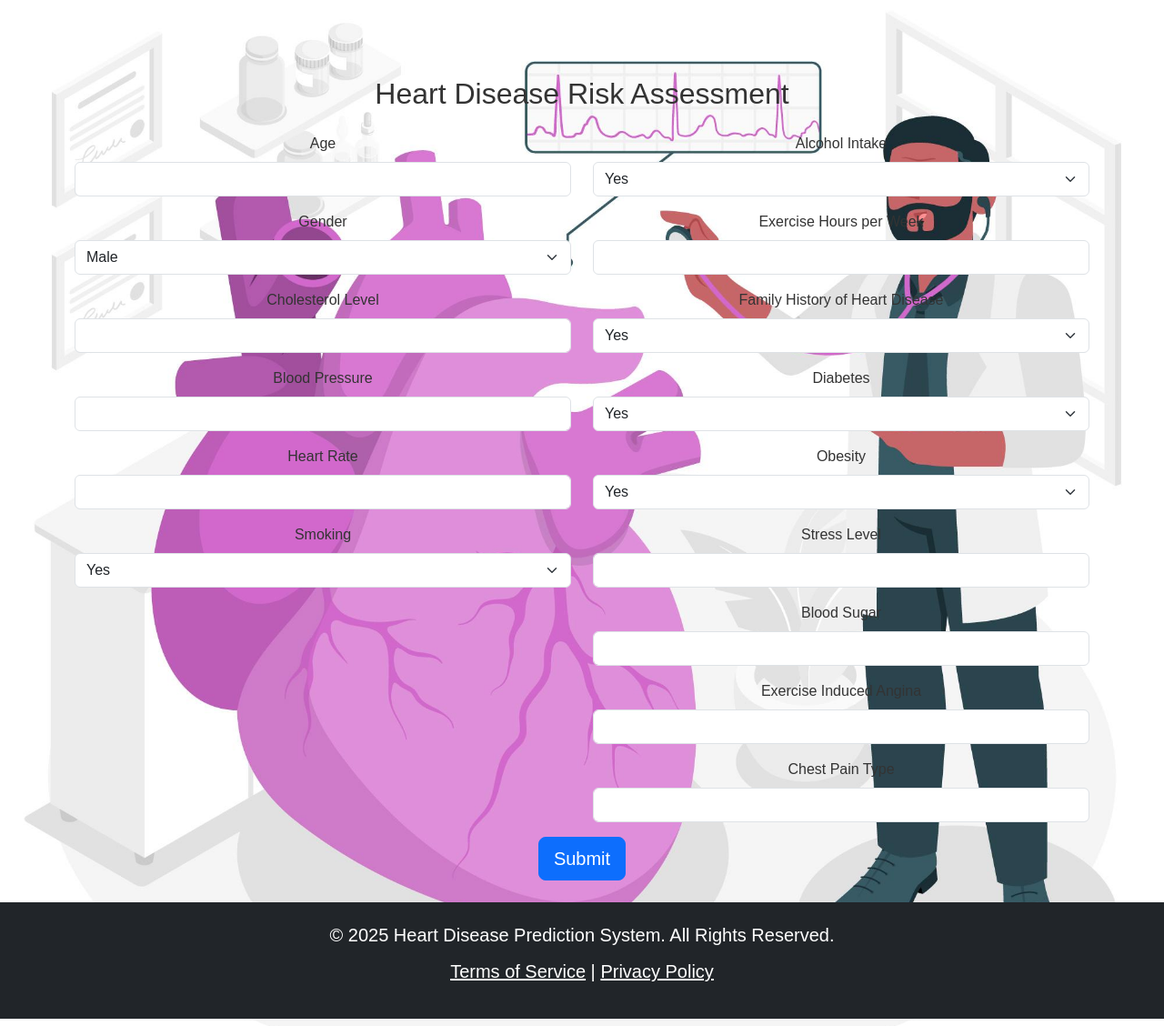
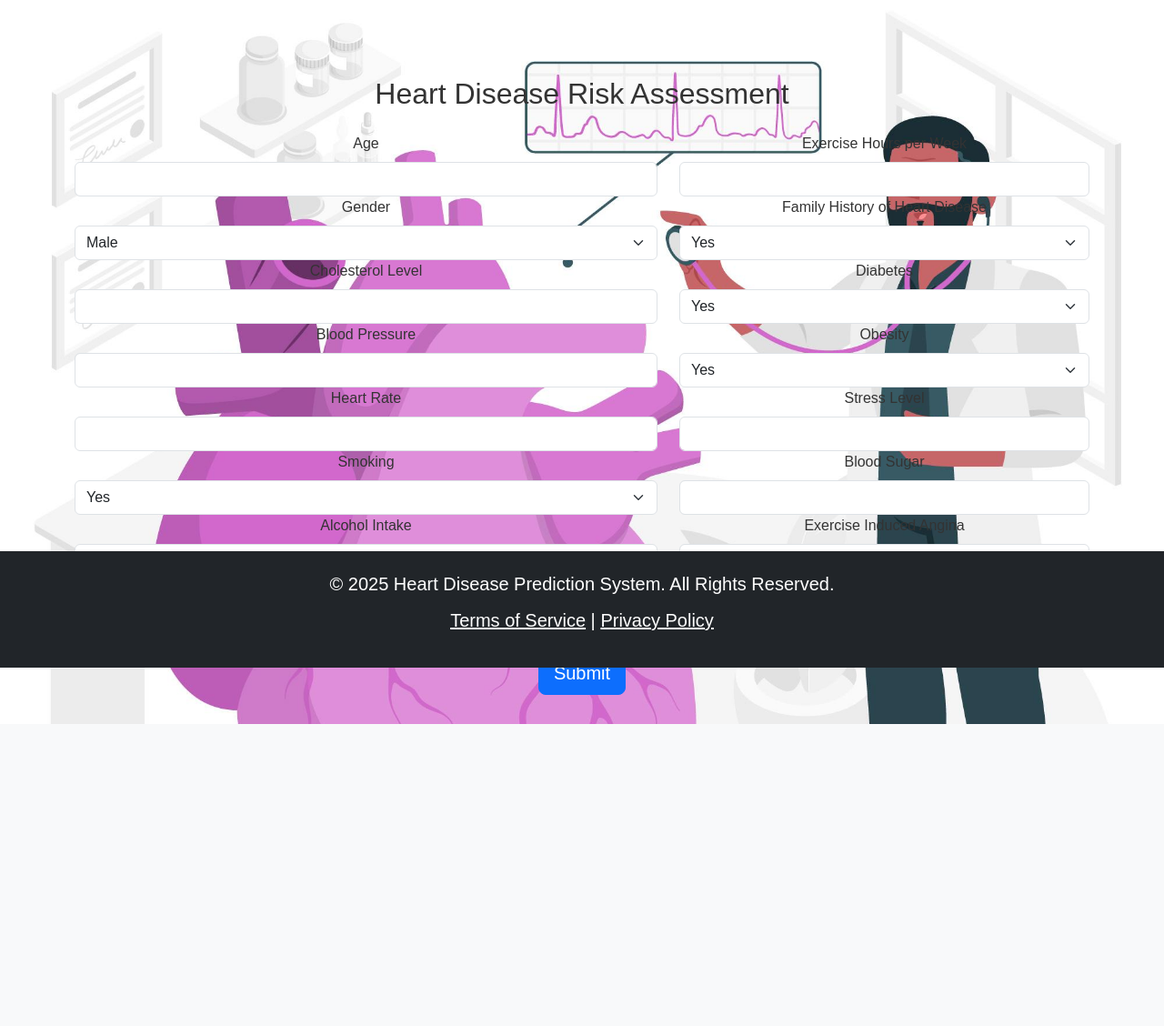
Before and after one commit to Atahm653/Project, a Django app: page /risk in a window 1280 px wide. Shown: the part 66-1194 px from the top of the page at 91% size. After the commit the page ends 862 px from the top, so only its background shows below. Run offline with Django 5.2, Linux system fonts and the light colour scheme; parts of the project's set-up code (start-up, migrations or seed data) failed here and were passed over; some libraries are stand-ins or nearby versions.

Commit message:
Additions

```diff
--- a/Static/css/main.css
+++ b/Static/css/main.css
@@ -11,3 +11,8 @@ body{
     color: #333;
     text-align: center;
 }
+footer{
+    position:fixed;
+    bottom:0;
+    width:100%;
+}
--- /dev/null
+++ b/Static/css/risk_assessment.css
@@ -0,0 +1,7 @@
+.row{
+    display: flex;
+    flex-direction: row;
+    justify-content: space-between;
+    margin-bottom: 10px;
+    margin-top: 10px;
+}
--- a/predictor/templates/features/risk_assessment.html
+++ b/predictor/templates/features/risk_assessment.html
@@ -1,7 +1,10 @@
 {% extends 'features/main.html' %}
+
+{% load static %}
 
 {% block content %}
 
+<link rel="stylesheet" href="{% static 'css/risk_assessment.css' %}">
 
 <!-- Risk Assessment Page -->
 <div class="container mt-5">
@@ -12,85 +15,85 @@
         {% csrf_token %}
 
         <div class="row">
-            <div class="col-md-6">
-                <div class="mb-3">
+            <div class="col-md-7">
+                <div class="input-box">
                     <label for="age" class="form-label">Age</label>
                     <input type="number" class="form-control" id="age" name="age" required>
                 </div>
-                <div class="mb-3">
+                <div class="input-box">
                     <label for="gender" class="form-label">Gender</label>
                     <select class="form-select" id="gender" name="gender" required>
                         <option value="1">Male</option>
                         <option value="0">Female</option>
                     </select>
                 </div>
-                <div class="mb-3">
+                <div class="input-box">
                     <label for="cholesterol" class="form-label">Cholesterol Level</label>
                     <input type="number" class="form-control" id="cholesterol" name="cholesterol" required>
                 </div>
-                <div class="mb-3">
+                <div class="input-box">
                     <label for="blood_pressure" class="form-label">Blood Pressure</label>
                     <input type="number" class="form-control" id="blood_pressure" name="blood_pressure" required>
                 </div>
-                <div class="mb-3">
+                <div class="input-box">
                     <label for="heart_rate" class="form-label">Heart Rate</label>
                     <input type="number" class="form-control" id="heart_rate" name="heart_rate" required>
                 </div>
-                <div class="mb-3">
+                <div class="input-box">
                     <label for="smoking" class="form-label">Smoking</label>
                     <select class="form-select" id="smoking" name="smoking" required>
                         <option value="1">Yes</option>
                         <option value="0">No</option>
                     </select>
                 </div>
-            </div>
-
-            <div class="col-md-6">
-                <div class="mb-3">
+                <div class="input-box">
                     <label for="alcohol_intake" class="form-label">Alcohol Intake</label>
-                    <select class="form-select" id="alcohol" name="alcohol" required>
+                    <select class="form-select" id="alcohol_intake" name="alcohol_intake" required>
                         <option value="1">Yes</option>
                         <option value="0">No</option>
                     </select>
                 </div>
-                <div class="mb-3">
+            </div>
+
+            <div class="col-md-5">
+                <div class="input-box">
                     <label for="exercise_hours" class="form-label">Exercise Hours per Week</label>
                     <input type="number" class="form-control" id="exercise_hours" name="exercise_hours" required>
                 </div>
-                <div class="mb-3">
+                <div class="input-box">
                     <label for="family_history" class="form-label">Family History of Heart Disease</label>
                     <select class="form-select" id="family_history" name="family_history" required>
                         <option value="1">Yes</option>
                         <option value="0">No</option>
                     </select>
                 </div>
-                <div class="mb-3">
+                <div class="input-box">
                     <label for="diabetes" class="form-label">Diabetes</label>
                     <select class="form-select" id="diabetes" name="diabetes" required>
                         <option value="1">Yes</option>
                         <option value="0">No</option>
                     </select>
                 </div>
-                <div class="mb-3">
+                <div class="input-box">
                     <label for="obesity" class="form-label">Obesity</label>
                     <select class="form-select" id="obesity" name="obesity" required>
                         <option value="1">Yes</option>
                         <option value="0">No</option>
                     </select>
                 </div>
-                <div class="mb-3">
+                <div class="input-box">
                     <label for="stress_level" class="form-label">Stress Level</label>
                     <input type="number" class="form-control" id="stress_level" name="stress_level" required>
                 </div>
-                <div class="mb-3">
+                <div class="input-box">
                     <label for="blood_sugar" class="form-label">Blood Sugar</label>
                     <input type="number" class="form-control" id="blood_sugar" name="blood_sugar" required>
                 </div>
-                <div class="mb-3">
+                <div class="input-box">
                     <label for="exercise_induced_angina" class="form-label">Exercise Induced Angina</label>
                     <input type="number" class="form-control" id="exercise_induced_angina" name="exercise_induced_angina" required>
                 </div>
-                <div class="mb-3">
+                <div class="input-box" >
                     <label for="chest_pain_type" class="form-label">Chest Pain Type</label>
                     <input type="number" class="form-control" id="chest_pain_type" name="chest_pain_type" required>
                 </div>
--- a/predictor/views.py
+++ b/predictor/views.py
@@ -38,6 +38,7 @@ def login(response):
 
 def prediction_result(request):
     if request.method == 'POST':
+      try:
         age = float(request.POST.get('age'))
         gender = float(request.POST.get('gender'))
         cholesterol = float(request.POST.get('cholesterol'))
@@ -51,15 +52,18 @@ def prediction_result(request):
         obesity = float(request.POST.get('obesity'))
         stress_level = float(request.POST.get('stress_level'))
         blood_sugar = float(request.POST.get('blood_sugar'))
-        exercise_induced_angina = float(request.POST.get('exercise'))
+        exercise_induced_angina = float(request.POST.get('exercise_induced_angina'))
         chest_pain_type = float(request.POST.get('chest_pain_type'))
 
+      except ValueError:
+            print("Invalid Input")
 
-        input_data =np.array([[ age, gender, cholesterol, blood_pressure, heart_rate, smoking, alcohol_intake, exercise_hours, family_history, diabetes, obesity, stress_level, blood_sugar,  exercise_induced_angina, chest_pain_type]])
-        input_data = scaler.transform(input_data)
 
-        prediction = knn_model.predict(input_data)
-        prediction_result = "Heart Disease" if prediction == 1 else "No Heart Disease"
+    input_data =np.array([[ age, gender, cholesterol, blood_pressure, heart_rate, smoking, alcohol_intake, exercise_hours, family_history, diabetes, obesity, stress_level, blood_sugar,  exercise_induced_angina, chest_pain_type]])
+    input_data = scaler.transform(input_data)
+
+    prediction = knn_model.predict(input_data)
+    prediction_result = "Heart Disease" if prediction == 1 else "No Heart Disease"
 
     return render(request, 'features/predict.html', {'prediction_result': prediction_result})
 
```
Also changed, not shown: predictor/models.py (+4 -4 lines).
